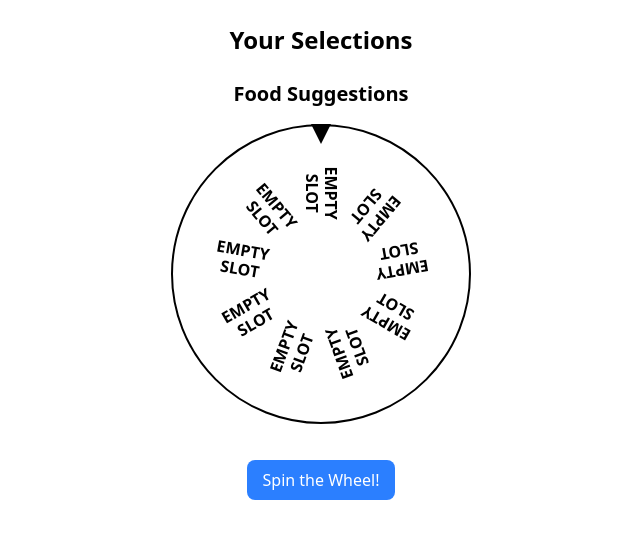
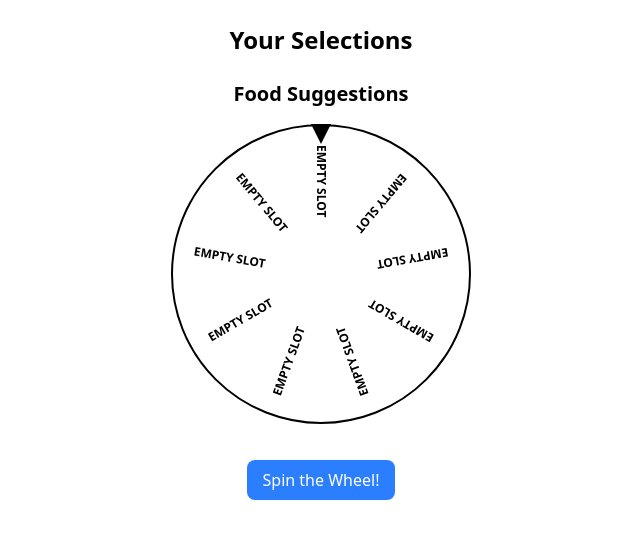
Before and after one commit to DevChiii/crave-spin, a SvelteKit app: page /roulette in a window 1280 px wide. Shown: the top 538 px of the page, without its empty margins (319-959 px from the left). Built offline with nearby package versions, Linux system fonts and the light colour scheme.

Commit message:
Change font size of the items. Fix #4

```diff
--- a/src/routes/roulette/+page.svelte
+++ b/src/routes/roulette/+page.svelte
@@ -195,7 +195,11 @@
   left: 50%;
   top: 0;  /* Reset vertical position */
   transform: translateX(-50%) translateY(-100px) rotate(90deg);  /* Center text within the wheel */
+  font-size: 12px; /* Smaller font size */
+  max-width: 80px; /* Limit width to prevent overflow */
+  white-space: nowrap; /* Prevent text wrapping */
 }
+
 
   .roulette-wheel .roulette-item {
     display: flex;
```
Lines whose indentation alone changed are shown as unchanged.
